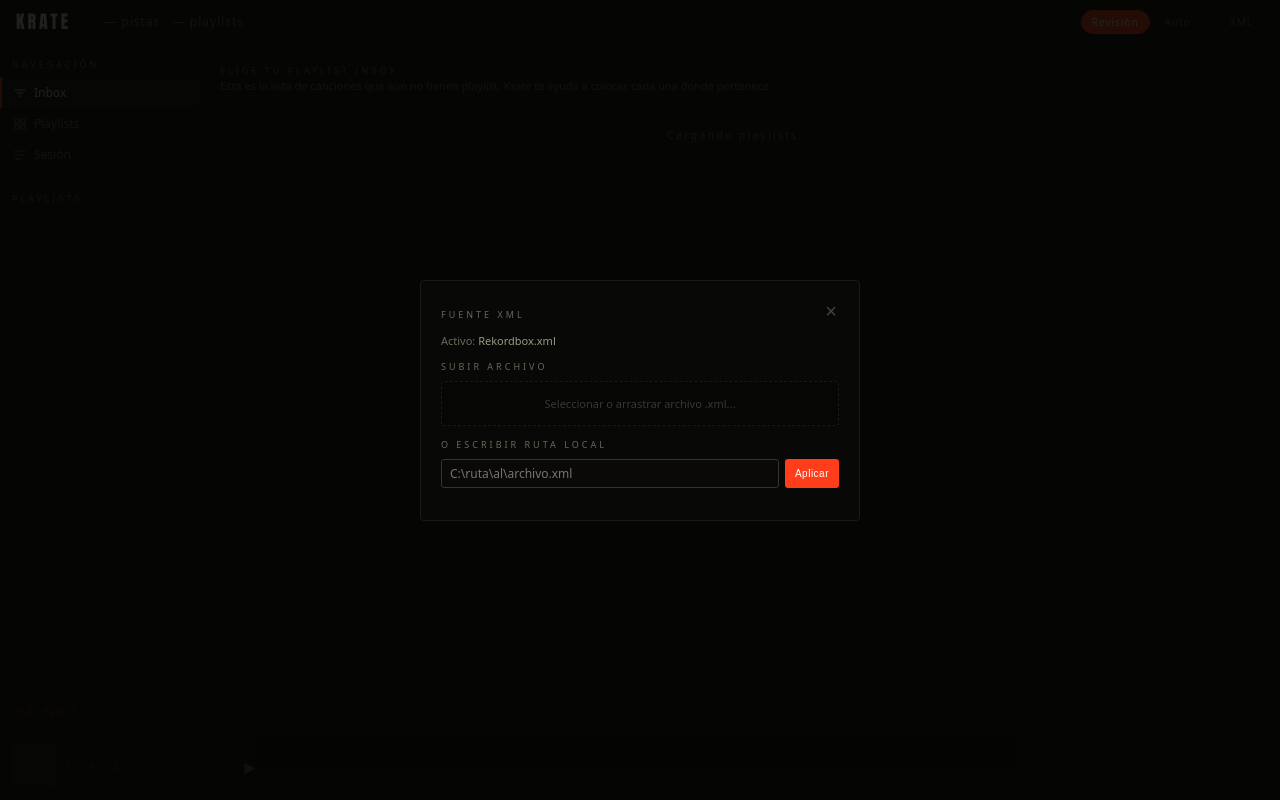
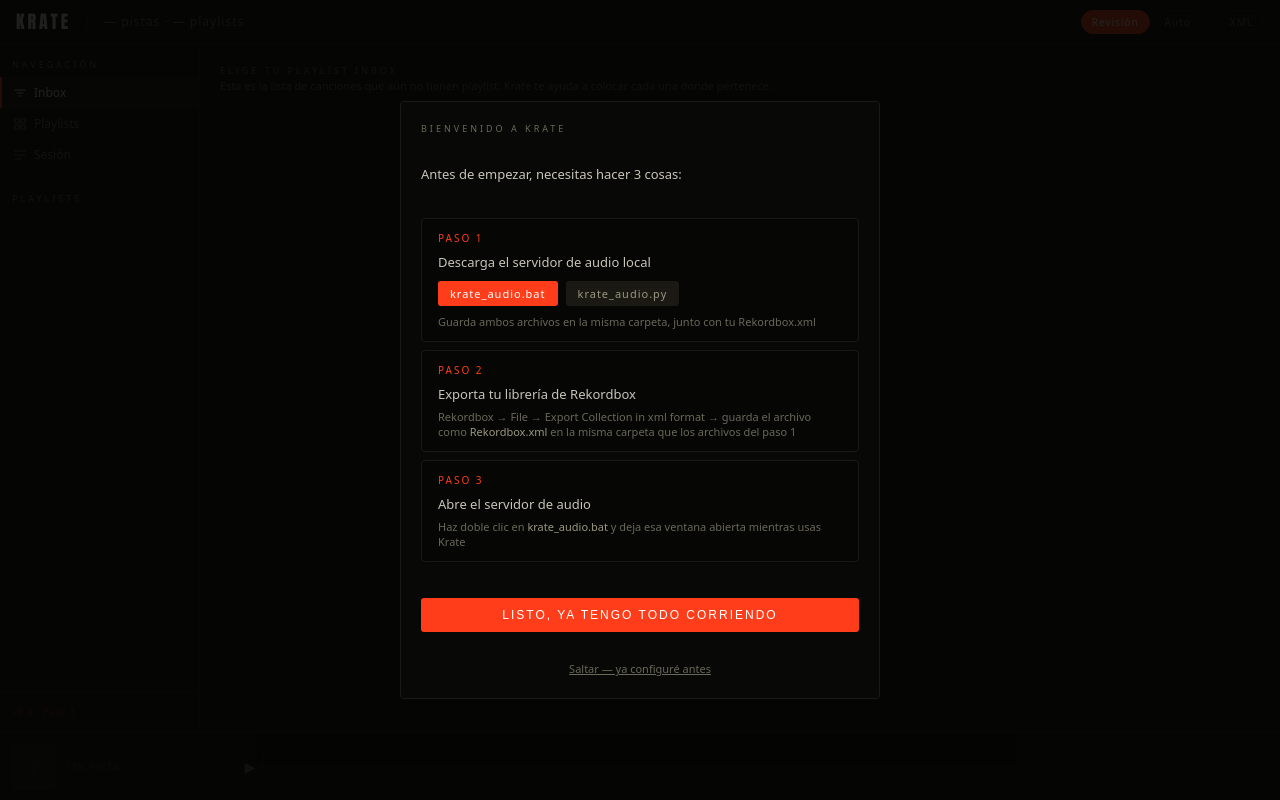
Before and after one commit to KrateApp/Krate, a Flask app: page / in a window 1280 px wide. Run offline with Flask 3, Linux system fonts and the light colour scheme; data that the repository does not hold is empty.

Commit message:
agregar onboarding para usuarios nuevos
Modal de bienvenida con 3 pasos, links de descarga de krate_audio desde
Railway, aviso de XML faltante en consola, y URL de Railway en el .bat.

Co-Authored-By: Claude Sonnet 4.6 <noreply@anthropic.com>

```diff
--- a/app.py
+++ b/app.py
@@ -627,5 +627,15 @@ def set_xml_route():
     return jsonify({"ok": True, "filename": os.path.basename(path)})
 
 
+@app.route("/download/krate_audio.bat")
+def download_bat():
+    return send_file("krate_audio.bat", as_attachment=True)
+
+
+@app.route("/download/krate_audio.py")
+def download_py():
+    return send_file("krate_audio.py", as_attachment=True)
+
+
 if __name__ == "__main__":
     app.run(debug=True, port=5000)
--- a/krate_audio.py
+++ b/krate_audio.py
@@ -99,4 +99,9 @@ if __name__ == "__main__":
     print("║   Escuchando en localhost:5001       ║")
     print("║   Deja esta ventana abierta          ║")
     print("╚══════════════════════════════════════╝\n")
+    if not os.path.exists(XML_PATH):
+        print("  AVISO: No se encontro Rekordbox.xml en esta carpeta.")
+        print("  Copia tu Rekordbox.xml aqui para que el audio funcione:")
+        print(f"  {BASE}")
+        print()
     app.run(host="127.0.0.1", port=5001, debug=False)
--- a/templates/index.html
+++ b/templates/index.html
@@ -433,6 +433,7 @@ body{font-family:var(--font-sans,system-ui);margin:0}
     <div class="sidebar-footer">
       <div id="sidebar-footer-content">
         <div class="sidebar-footer-stat" style="color:#FF3D1A;opacity:0.4">v0.4 · Phase 3</div>
+        <div style="margin-top:6px"><span style="font-size:10px;color:#3A3830;cursor:pointer;letter-spacing:1px" onclick="openWelcomeModal()">VER INSTRUCCIONES</span></div>
       </div>
     </div>
   </div>
@@ -595,6 +596,41 @@ body{font-family:var(--font-sans,system-ui);margin:0}
   </div>
 </div>
 
+<!-- WELCOME MODAL -->
+<div id="welcome-modal" class="dialog-overlay">
+  <div class="dialog-box" style="width:480px;max-width:90vw">
+    <div class="sort-label" style="margin-bottom:16px">BIENVENIDO A KRATE</div>
+    <p style="color:#C8C4B8;font-size:13px;line-height:1.8;margin-bottom:20px">
+      Antes de empezar, necesitas hacer 3 cosas:
+    </p>
+    <div style="display:flex;flex-direction:column;gap:8px;margin-bottom:24px">
+      <div style="background:#060605;border:1px solid #1A1914;border-radius:4px;padding:12px 16px">
+        <div style="color:#FF3D1A;font-size:10px;letter-spacing:2px;margin-bottom:8px">PASO 1</div>
+        <div style="color:#C8C4B8;font-size:13px;margin-bottom:10px">Descarga el servidor de audio local</div>
+        <div style="display:flex;gap:8px;flex-wrap:wrap">
+          <a href="/download/krate_audio.bat" download style="font-size:11px;letter-spacing:1px;padding:5px 12px;background:#FF3D1A;color:#fff;border-radius:3px;text-decoration:none">krate_audio.bat</a>
+          <a href="/download/krate_audio.py" download style="font-size:11px;letter-spacing:1px;padding:5px 12px;background:#1A1914;color:#9A9880;border-radius:3px;text-decoration:none">krate_audio.py</a>
+        </div>
+        <div style="color:#6A6858;font-size:11px;margin-top:8px">Guarda ambos archivos en la misma carpeta, junto con tu Rekordbox.xml</div>
+      </div>
+      <div style="background:#060605;border:1px solid #1A1914;border-radius:4px;padding:12px 16px">
+        <div style="color:#FF3D1A;font-size:10px;letter-spacing:2px;margin-bottom:8px">PASO 2</div>
+        <div style="color:#C8C4B8;font-size:13px">Exporta tu librería de Rekordbox</div>
+        <div style="color:#6A6858;font-size:11px;margin-top:6px">Rekordbox → File → Export Collection in xml format → guarda el archivo como <span style="color:#9A9880">Rekordbox.xml</span> en la misma carpeta que los archivos del paso 1</div>
+      </div>
+      <div style="background:#060605;border:1px solid #1A1914;border-radius:4px;padding:12px 16px">
+        <div style="color:#FF3D1A;font-size:10px;letter-spacing:2px;margin-bottom:8px">PASO 3</div>
+        <div style="color:#C8C4B8;font-size:13px">Abre el servidor de audio</div>
+        <div style="color:#6A6858;font-size:11px;margin-top:6px">Haz doble clic en <span style="color:#9A9880">krate_audio.bat</span> y deja esa ventana abierta mientras usas Krate</div>
+      </div>
+    </div>
+    <button onclick="completeSetup()" class="pl-inline-save" style="width:100%;padding:10px;font-size:12px;letter-spacing:2px">LISTO, YA TENGO TODO CORRIENDO</button>
+    <div style="text-align:center;margin-top:12px">
+      <span style="color:#6A6858;font-size:11px;cursor:pointer;text-decoration:underline" onclick="completeSetup()">Saltar — ya configuré antes</span>
+    </div>
+  </div>
+</div>
+
 <!-- XML PICKER DIALOG -->
 <div id="xml-dialog" class="dialog-overlay">
   <div class="dialog-box" style="width:440px;max-width:90vw">
@@ -2459,6 +2495,19 @@ async function unassignTrack(id) {
 }
 
 // ---------------------------------------------------------------
+// WELCOME MODAL
+// ---------------------------------------------------------------
+function completeSetup() {
+  localStorage.setItem('krate_ready', '1');
+  document.getElementById('welcome-modal').classList.remove('open');
+  checkXmlOnStartup();
+}
+
+function openWelcomeModal() {
+  localStorage.removeItem('krate_ready');
+  document.getElementById('welcome-modal').classList.add('open');
+}
+
 // XML PICKER
 // ---------------------------------------------------------------
 async function openXmlModal() {
@@ -2550,7 +2599,11 @@ async function checkAudioServer() {
 applyInboxGridStyle();
 loadAll();
 checkAudioServer();
-checkXmlOnStartup();
+if (!localStorage.getItem('krate_ready')) {
+  document.getElementById('welcome-modal').classList.add('open');
+} else {
+  checkXmlOnStartup();
+}
 </script>
 </body>
 </html>
```
Also changed, not shown: 1 other file.
